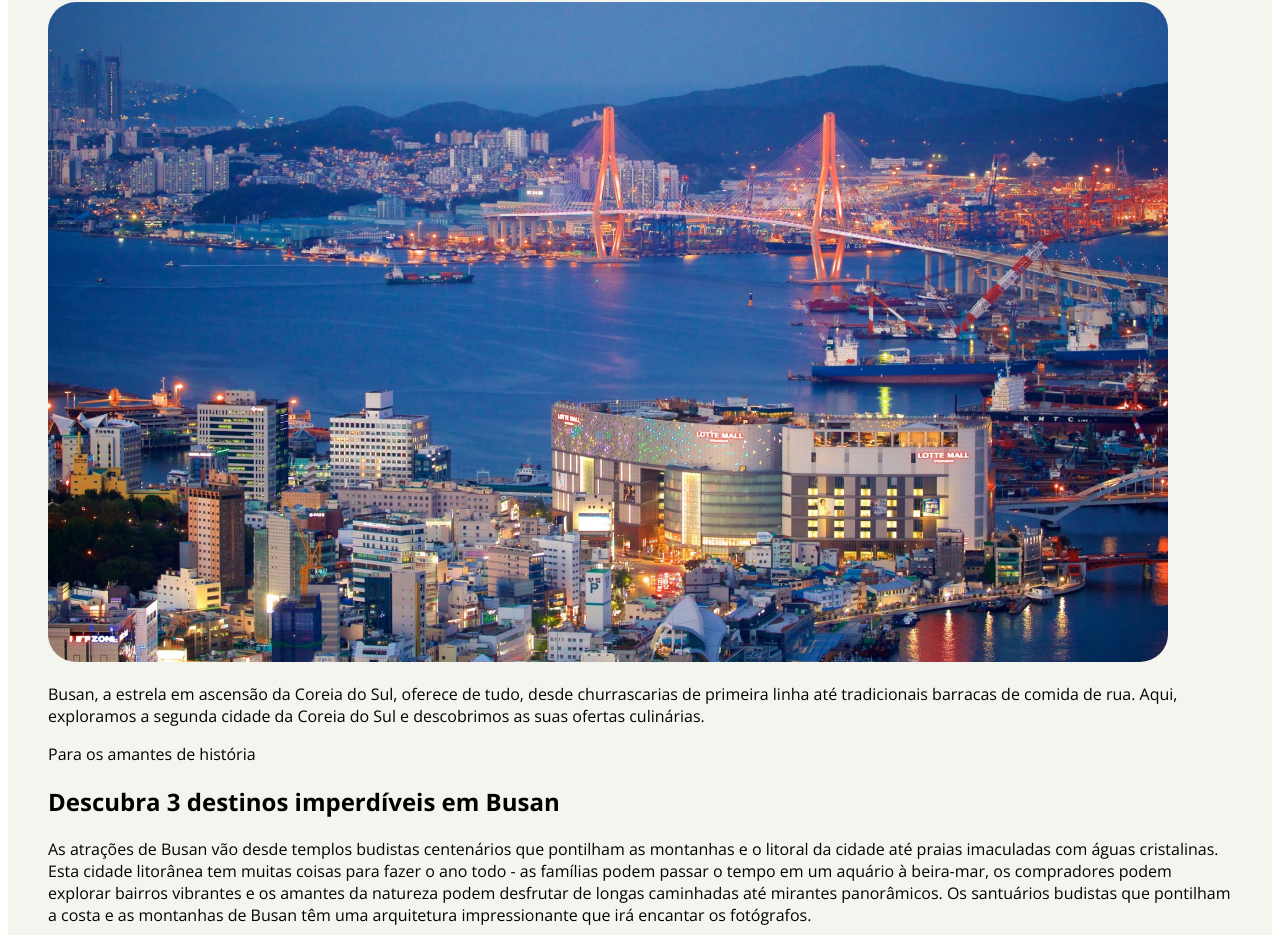
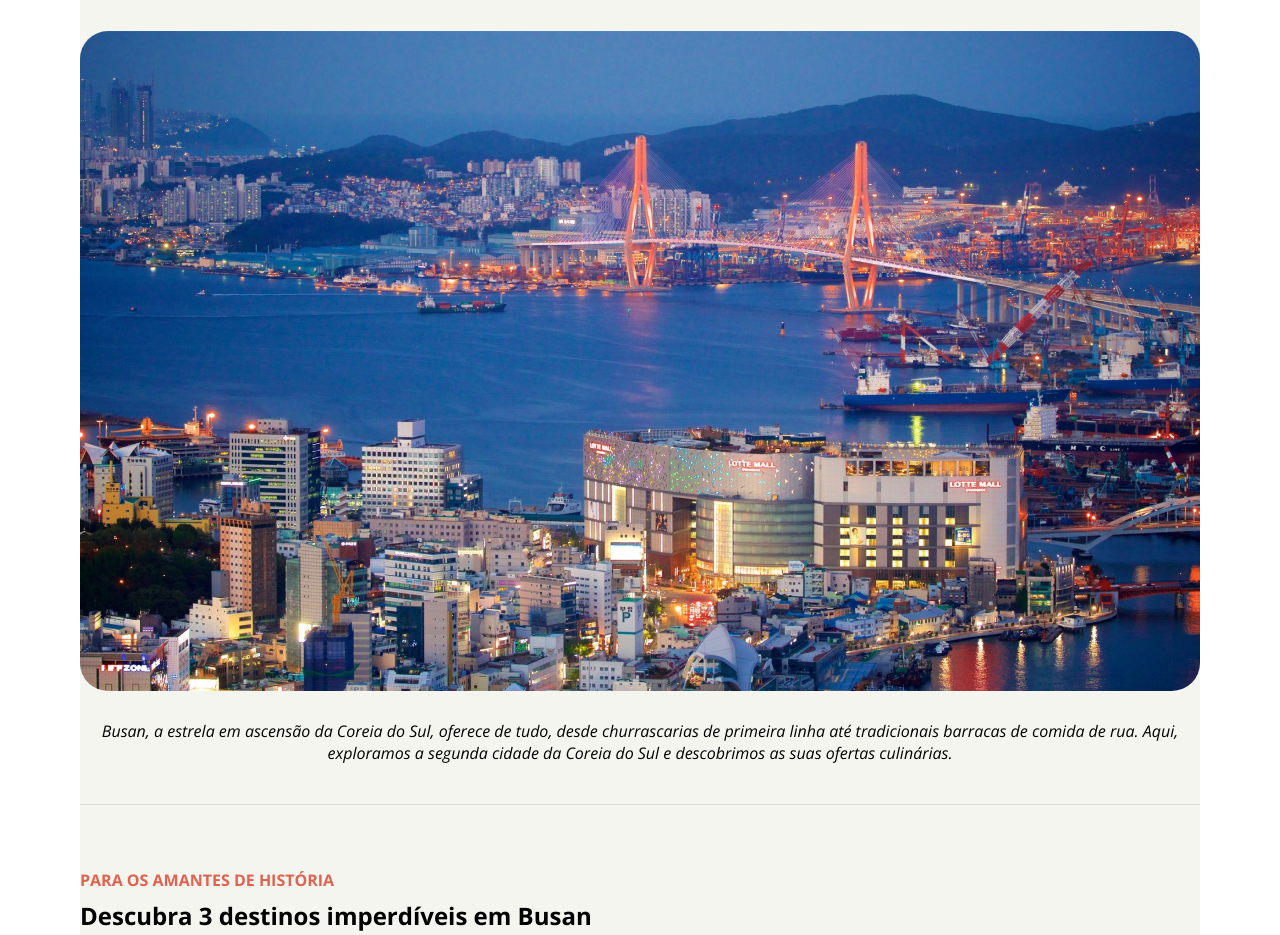
Before and after one commit to RafaelLima08/projeto_locais_turistico, a plain HTML site: page index.html in a window 1280 px wide. Shown: the part 122-1057 px from the top of the page. Drawn offline with nearby package versions, Linux system fonts and the light colour scheme.

Commit message:
headlines e h1, h3 prontos

```diff
--- a/index.html
+++ b/index.html
@@ -13,20 +13,20 @@
 </head>
 <body>
   <div id="page">
-    <p>sua próxima viagem:</p>
+    <p class="headline">sua próxima viagem:</p>
     <h1>Conheça Busan</h1>
     <img src="assets/first_img.jpg" alt="Imagem aérea da cidade Busan da Coreia do Sul">
-    <p>
-      Busan, a estrela em ascensão da Coreia do Sul, oferece de tudo, desde churrascarias de primeira linha até tradicionais barracas de comida de rua. Aqui, exploramos a segunda cidade da Coreia do Sul e descobrimos as suas ofertas culinárias.
+    <p class="subtitle">
+      Busan, a estrela em ascensão da Coreia do Sul, oferece de tudo, desde churrascarias de primeira linha até tradicionais barracas de comida de rua. Aqui,<br> exploramos a segunda cidade da Coreia do Sul e descobrimos as suas ofertas culinárias.
     </p>
     <div class="divider"></div>
     <main>
       <article id="introduction">
-        <p>Para os amantes de história</p>
+        <p class="headline">Para os amantes de história</p>
         <h2>Descubra 3 destinos imperdíveis em Busan</h2>
         <p>
           As atrações de Busan vão desde templos budistas centenários que pontilham as montanhas e o litoral da cidade até praias imaculadas com águas cristalinas. Esta cidade litorânea tem muitas coisas para fazer o ano todo - as famílias podem passar o tempo em um aquário à beira-mar, os compradores podem explorar bairros vibrantes e os amantes da natureza podem desfrutar de longas caminhadas até mirantes panorâmicos.
-          Os santuários budistas que pontilham a costa e as montanhas de Busan têm uma arquitetura impressionante que irá encantar os fotógrafos.
+          <br> Os santuários budistas que pontilham a costa e as montanhas de Busan têm uma arquitetura impressionante que irá encantar os fotógrafos.
         </p>
       </article>
       <section id="content">
@@ -36,12 +36,10 @@
           O Templo Haedong Yonggungsa é um templo budista localizado no extremo nordeste de Busan. Construído em 1376, é um dos poucos templos na Coreia construídos à beira-mar você pode desfrutar de vistas do Mar do Leste de um lado e de belas montanhas do outro.
         </p>
 
-        <ul>
-          <li>Bom Para:</li>
+        <p>Bom Para:</p>
           <ul>
             <li>História</li>
           </ul>
-        </ul>
       </section>
       <section id="content-2">
         <img src="assets/templo2.jpg" alt="">
@@ -49,12 +47,10 @@
         <p>
           O Templo Beomeo-sa é um dos maiores santuários da Coreia do Sul. Ele está localizado no alto da borda leste da montanha Geumjeongsa e fica distante da agitação da cidade. O Daeungjeon Hall do templo é um exemplo bem preservado da arquitetura da Dinastia Joseon.
         </p>
-        <ul>
-          <li>Bom Para:</li>
+          <p>Bom Para:</p>
           <ul>
             <li>História</li>
           </ul>
-        </ul>
       </section>
       <section id="content-3">
         <img src="assets/templo3.jpg" alt="">
@@ -62,14 +58,12 @@
         <p>
           O Parque Yongdusan, localizado no centro de Busan, abriga alguns dos monumentos mais importantes da cidade. Você pode ver vistas espetaculares do topo da Torre Busan, de 120 metros de altura. O parque tem 2 museus confira os instrumentos musicais tradicionais no Museum of World Folk Instruments e mais de 80 veleiros coreanos no Exhibition Hall of World Model Boats.
         </p>
-        <ul>
-          <li>Bom Para:</li>
+          <p>Bom Para:</p>
           <ul>
             <li>Casais</li>
             <li>Famílias</li>
             <li>Orçamento</li>
           </ul>
-        </ul>
       </section>
     </main>
     <div class="divider"></div>
--- a/style.css
+++ b/style.css
@@ -1,24 +1,63 @@
-/* * {
+* {
   margin: 0;
   padding: 0;
-} */
+}
 
 :root {
   font-family: "Open Sans", sans-serif;
 }
 
 /* body {
-
+  background-color: #f5f5f0;
 } */
 
 #page {
-  box-sizing: border-box;
-  width: 1120;
-  padding: 0px 40px;
+  width: 1120px;
   background-color: #f5f5f0;
+  padding: 40px 0;
   margin: auto;
+  align-items: center;
+}
+
+h1 {
+  margin-bottom: 40px;
 }
 
 img {
   border-radius: 28px;
+  width: 100%;
+  margin-bottom: 24px;
 }
+
+.subtitle {
+  font-style: italic;
+  text-align: center;
+}
+
+.divider {
+  width: 100%;
+  height: 1px;
+  margin-top: 40px ;
+  background-color: #d9d9d9;
+}
+
+#introduction {
+  margin: 64px 0;
+}
+
+main img {
+   margin-bottom: 20px;
+}
+
+.headline {
+  font-size: 16px;
+  line-height: 22px;
+  font-weight: bold;
+  color: #e1624f;
+  text-transform: uppercase;
+  margin-bottom: 8px;
+}
+
+li {
+  list-style-type: disc;
+}
```
